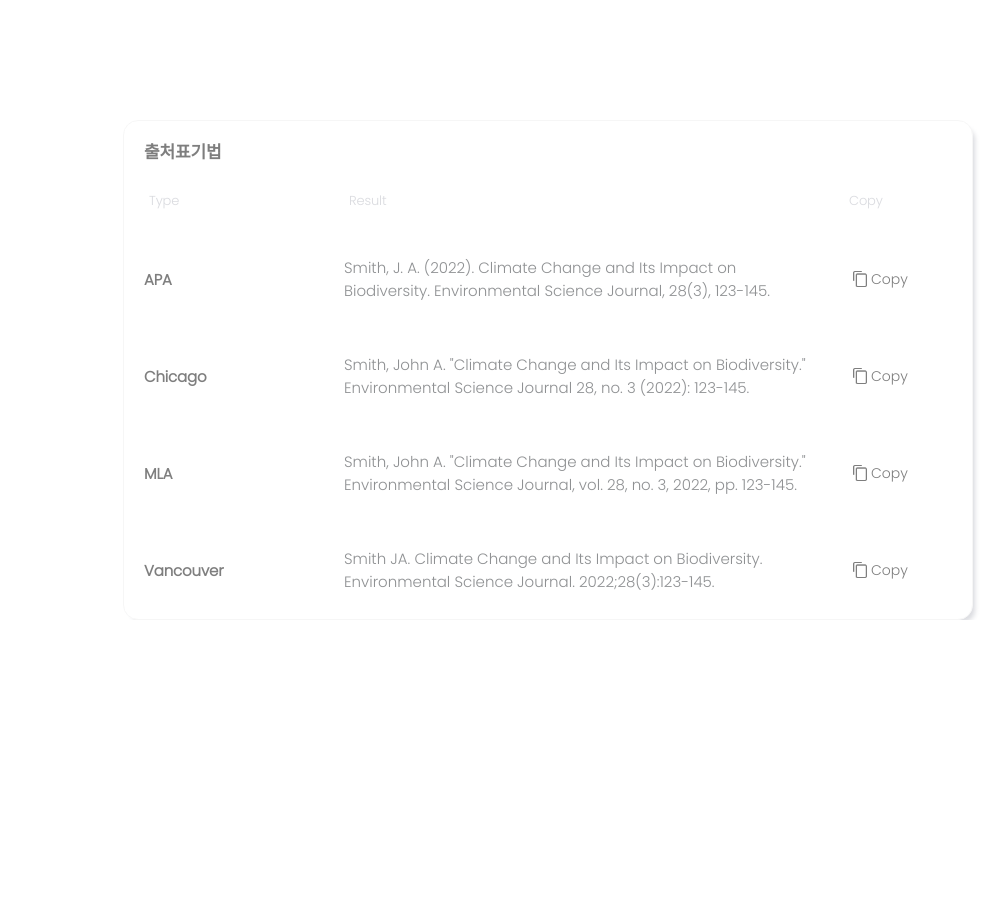
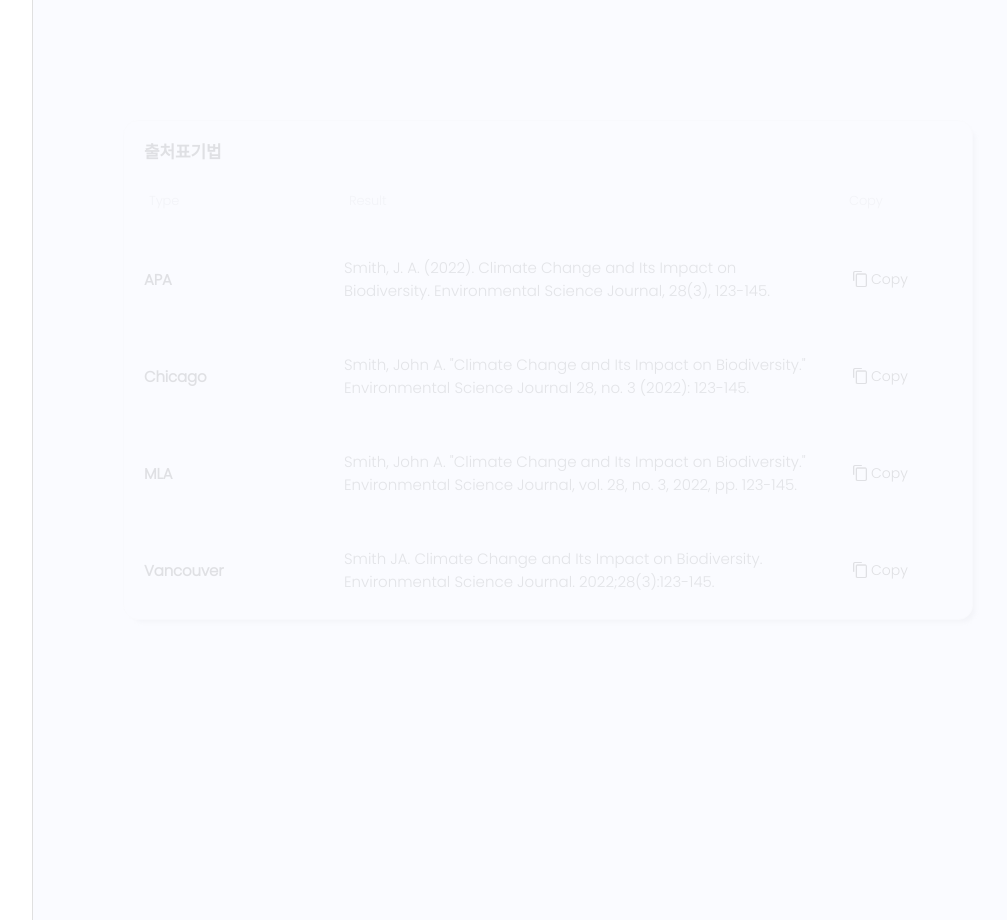
Before and after one commit to uujeongLee/paperie-front, a React (Create React App) app: page /cashes in a window 1280 px wide. Shown: the part 1480-2400 px from the top of the page, without its empty margins (223-1230 px from the left). Before the commit the page ends 2100 px from the top, so only its background shows below. Built offline with nearby package versions, Linux system fonts and the light colour scheme.

Commit message:
사이드바 길이 수정 및 reference.js 투명도 수정

```diff
--- a/src/components/References.js
+++ b/src/components/References.js
@@ -11,7 +11,7 @@ function References() {
     const handleScroll = () => {
       // 스크롤 위치에 따라 애니메이션 컨트롤
       const scrollY = window.scrollY;
-      controls.start({ opacity: scrollY > 50 ? 1 : 0.5 }); // 스크롤 위치에 따라 opacity 조절
+      controls.start({ opacity: scrollY > 400 ? 1 : 0.1 }); // 스크롤 위치에 따라 opacity 조절
     };
 
     // 스크롤 이벤트 리스너 추가
@@ -34,9 +34,9 @@ function References() {
 
   return (
     <motion.div
-    initial={{ opacity: 0.5 }}
+    initial={{ opacity: 0.0 }}
     animate={controls}
-    transition={{ ease: "easeInOut", duration: 0.5 }}
+    transition={{ ease: "easeInOut", duration: 0.2 }}
     className="table_border"
   >
     <table className="caption-top table-borderless table-hover">
--- a/src/components/Sidebar.js
+++ b/src/components/Sidebar.js
@@ -23,7 +23,7 @@ const Side = styled.div`
   flex-direction: column;
   align-items: center;
   width: 20%;
-  height: 110vh; /* 화면 전체 높이로 설정 */
+  height: 300vh; /* 화면 전체 높이로 설정 */
   //margin-right: 10%;
   background-color: white; /* 배경색을 여기에 지정하세요 */
 `;
```
